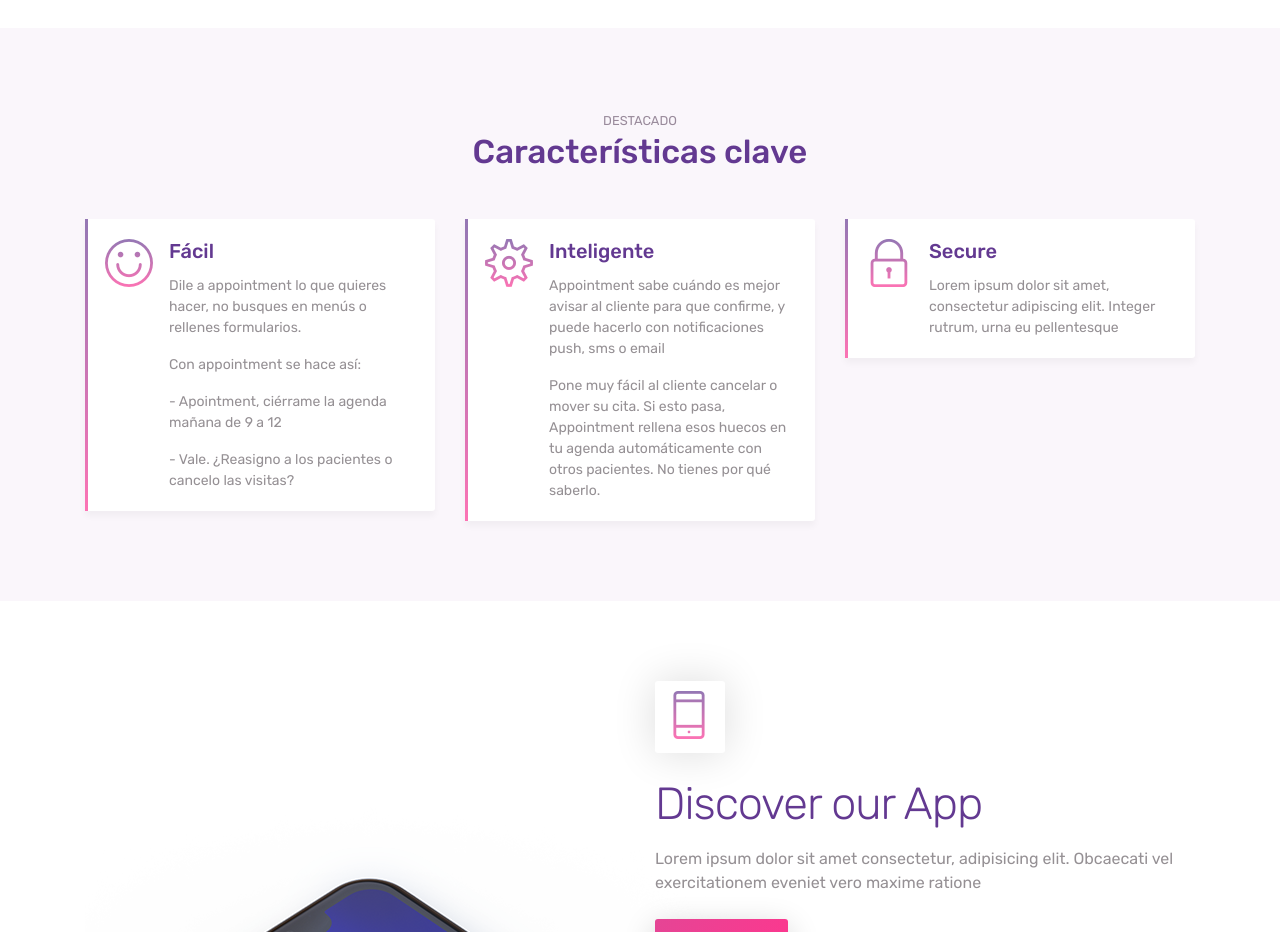
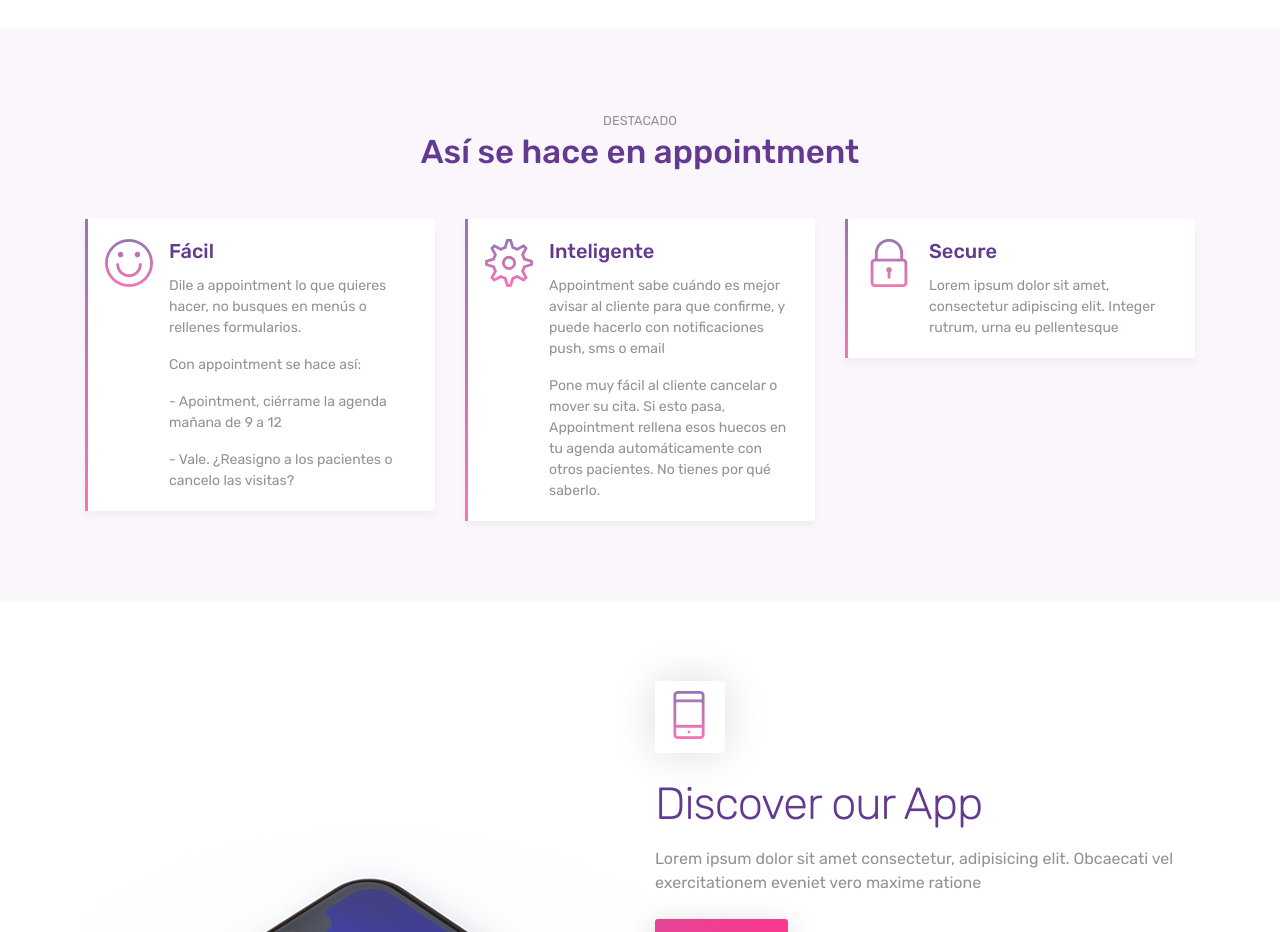
Before and after one commit to albertvazquezm/appointment-landing, a plain HTML site: page index.html in a window 1280 px wide. Shown: the part 840-1772 px from the top of the page. Drawn offline with Linux system fonts and the light colour scheme.

Commit message:
asi se hace en appointment

```diff
--- a/index.html
+++ b/index.html
@@ -79,7 +79,7 @@ URI     : https://colorlib.com
 
             <div class="section-title">
                 <small>DESTACADO</small>
-                <h3>Características clave</h3>
+                <h3>Así se hace en appointment</h3>
             </div>
 
 
```
